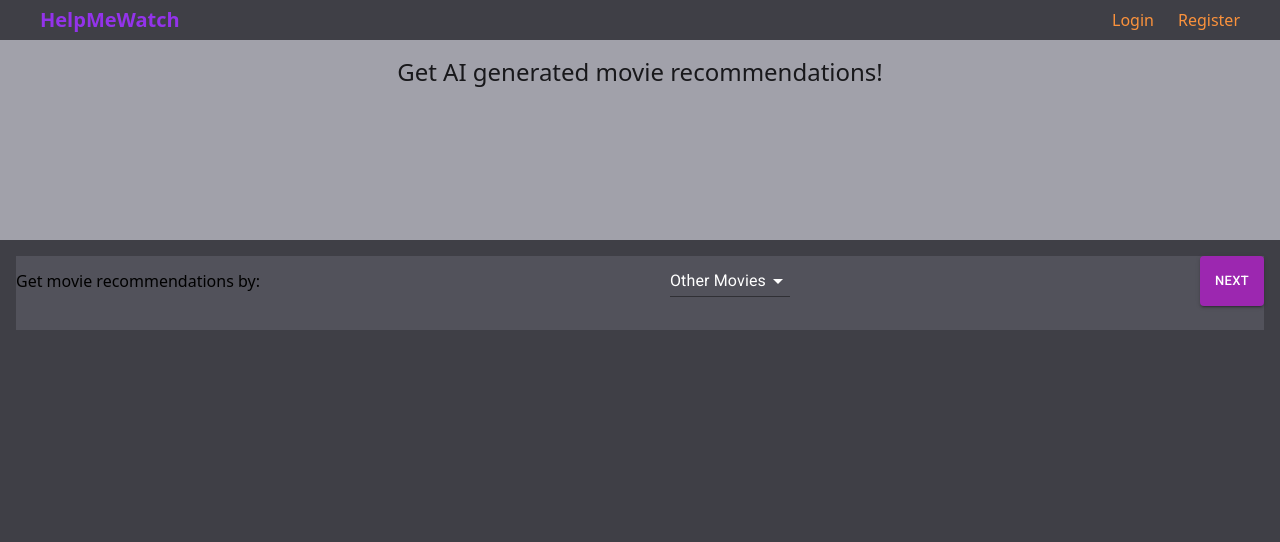
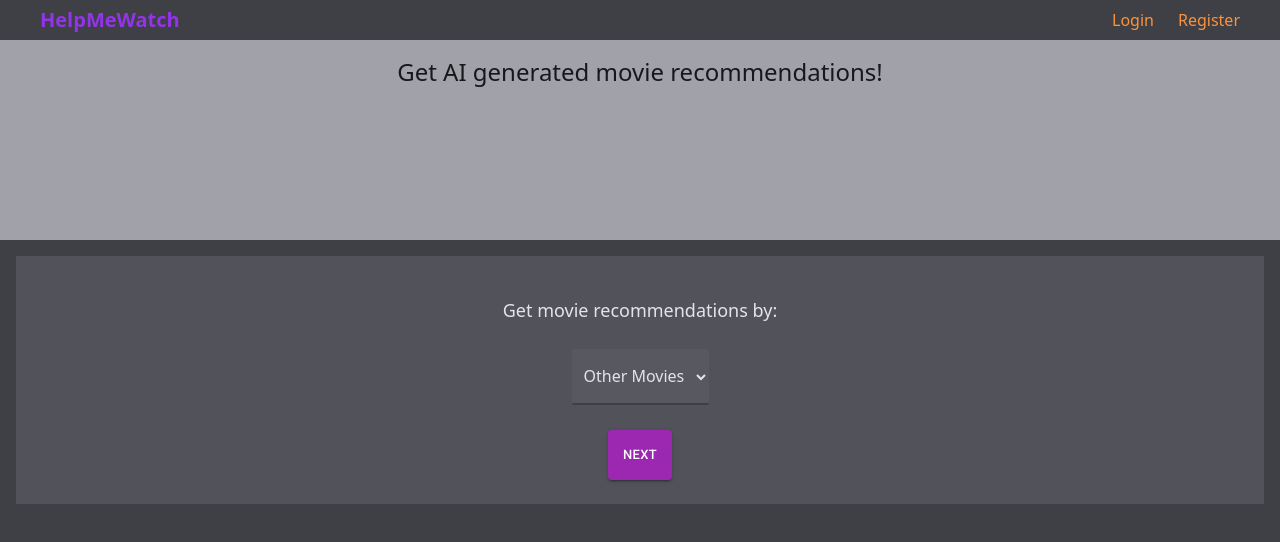
Before and after one commit to lucasw4/help-me-watch, a Next.js app: page / in a window 1280 px wide. Shown: the top 542 px of the page. Built offline with nearby package versions, Linux system fonts and the light colour scheme.

Commit message:
Style filter select, remove MUI filter component

```diff
--- a/src/components/TransitionStateTesting.jsx
+++ b/src/components/TransitionStateTesting.jsx
@@ -38,9 +38,18 @@ const TransitionStateTesting = ({ filter, setFilter }) => {
   return (
     <div className="bg-zinc-600">
       {step === 0 && (
-        <div className="flex justify-between items-center mb-6">
-          <p>Get movie recommendations by:</p>
-          <FilterState setFilter={setFilter} filter={filter} />
+        <div className="flex flex-col items-center mb-6 h-56 justify-between pt-10">
+          <h3 className="text-lg text-zinc-200">
+            Get movie recommendations by:
+          </h3>
+          <select
+            value={filter}
+            onChange={(event) => setFilter(event.target.value)}
+            className="bg-zinc-500 bg-opacity-20 rounded-sm p-2 h-14 border-b-2 border-zinc-700 text-zinc-200"
+          >
+            <option value="Other Movies">Other Movies</option>
+            <option value="Vibe">Vibe</option>
+          </select>
           <Button
             variant="contained"
             color="secondary"
```
